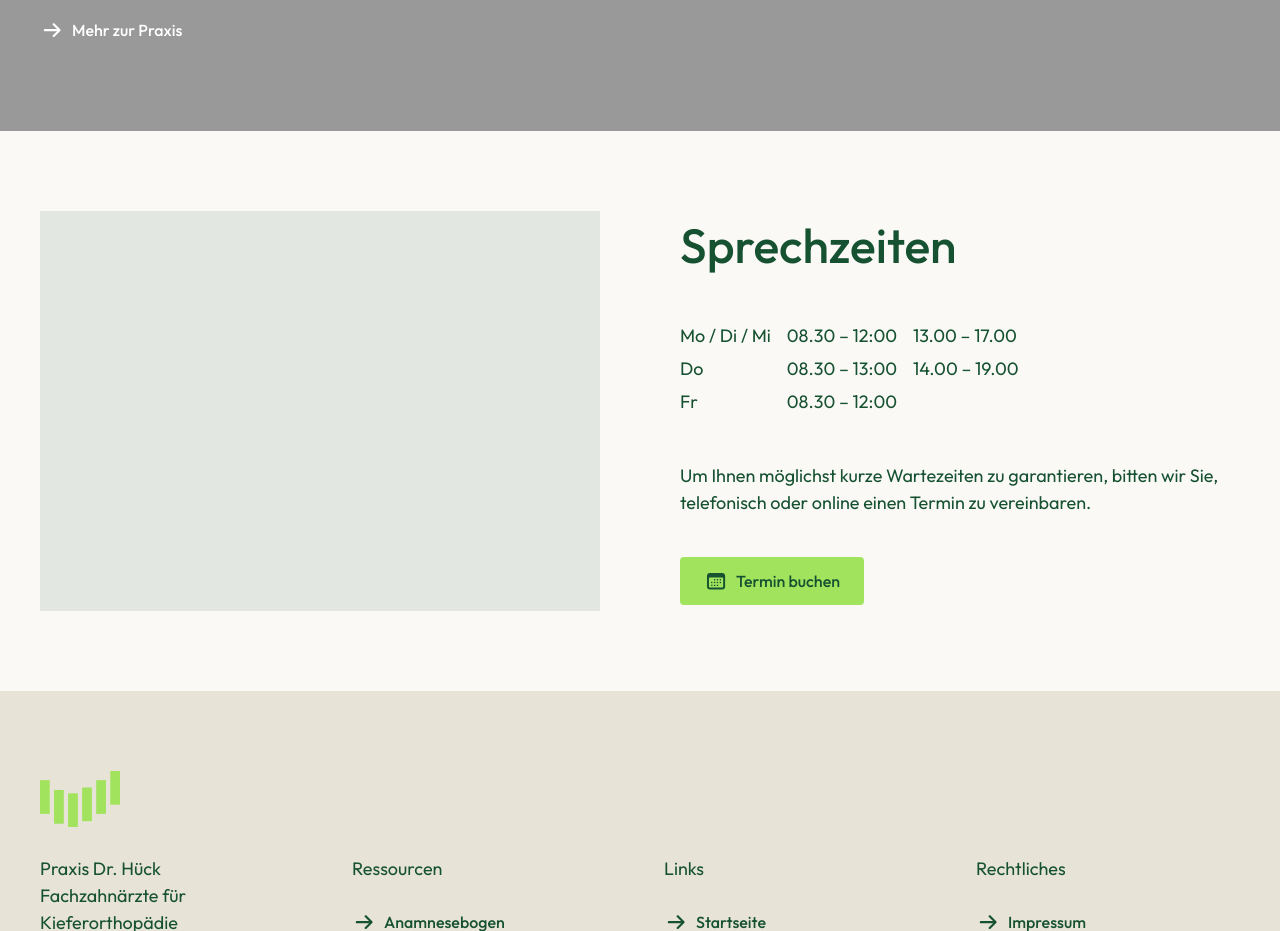
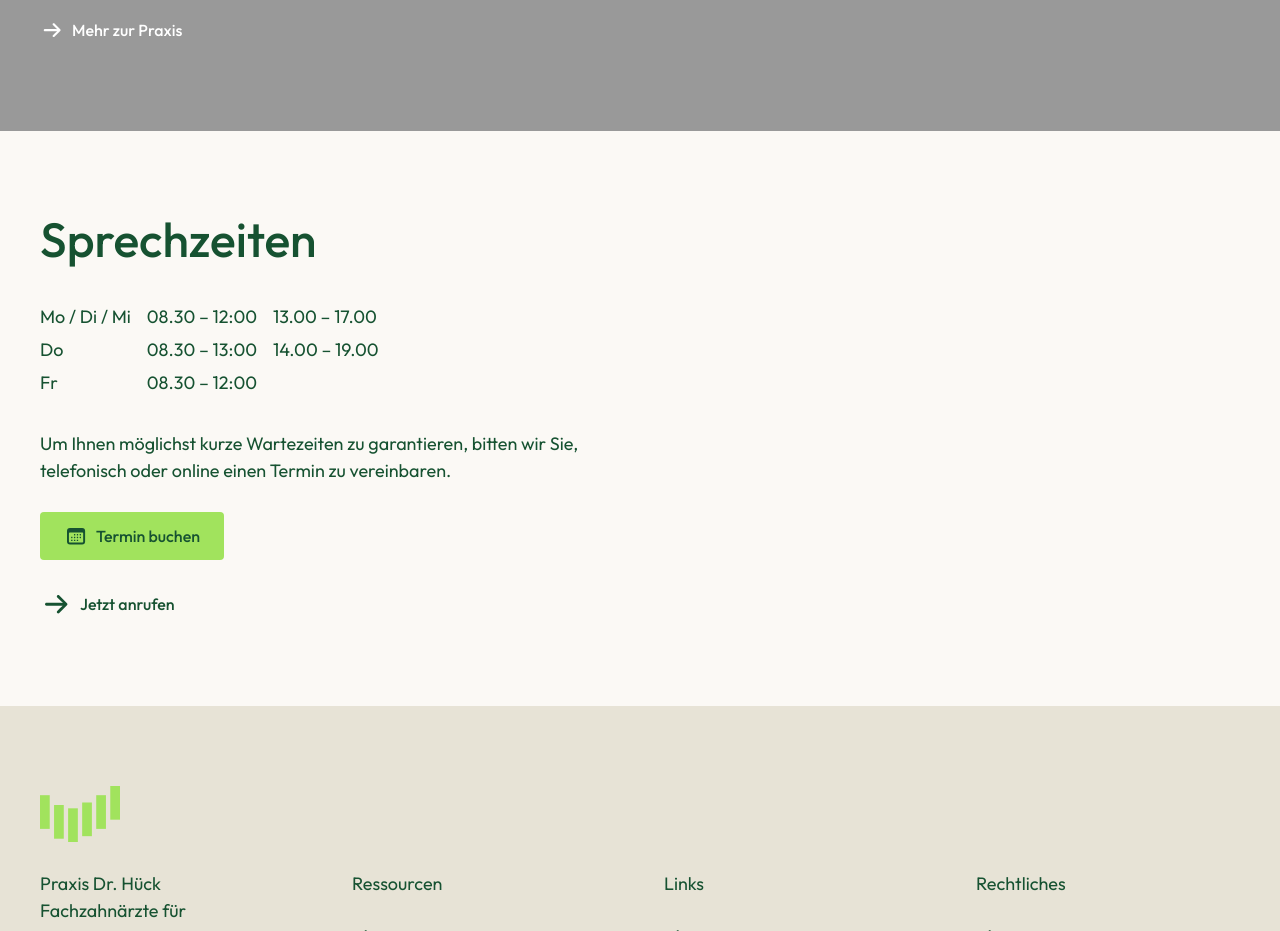
Before and after one commit to mstnwl/geradezaehne, a Next.js app: page / in a window 1280 px wide. Shown: the part 2340-3271 px from the top of the page. Built offline with nearby package versions, Linux system fonts and the light colour scheme.

Commit message:
fix: hide the empty Sprechzeiten image and show the call link
Text sits in the left half on desktop and full width on mobile, on the bright beige. Jetzt anrufen shows under Termin buchen.

```diff
--- a/components/sprechzeiten.tsx
+++ b/components/sprechzeiten.tsx
@@ -60,12 +60,14 @@ function PhoneLink({ href, label }: { href: string; label: string }) {
 }
 
 export function Sprechzeiten({ sprechzeiten }: { sprechzeiten: SprechzeitenContent }) {
+  const column = sprechzeiten.image ? "lg:col-start-2" : "lg:col-start-1";
+
   return (
-    <Reveal className="px-gutter py-20">
+    <Reveal className="bg-background px-gutter py-20">
       <div className="mx-auto grid max-w-column gap-nav lg:grid-cols-2 lg:items-center lg:gap-x-20">
-        <h2 className="text-headline text-ink lg:col-start-2">{sprechzeiten.headline}</h2>
-        <div className="relative aspect-[7/5] w-full overflow-hidden bg-ink/10 lg:col-start-1 lg:row-span-4 lg:row-start-1">
-          {sprechzeiten.image ? (
+        <h2 className={`text-headline text-ink ${column}`}>{sprechzeiten.headline}</h2>
+        {sprechzeiten.image ? (
+          <div className="relative aspect-[7/5] w-full overflow-hidden bg-white lg:col-start-1 lg:row-span-5 lg:row-start-1">
             <Image
               src={sprechzeiten.image.src}
               alt={sprechzeiten.image.alt}
@@ -73,9 +75,9 @@ export function Sprechzeiten({ sprechzeiten }: { sprechzeiten: SprechzeitenConte
               sizes="(min-width: 64rem) 35rem, 100vw"
               className="object-cover"
             />
-          ) : null}
-        </div>
-        <div className="w-max justify-self-start lg:col-start-2">
+          </div>
+        ) : null}
+        <div className={`w-max justify-self-start ${column}`}>
           <table className="hours-table text-left text-base leading-normal text-ink lg:text-[18px]">
             <tbody>
               {sprechzeiten.hours.map((row) => (
@@ -90,13 +92,13 @@ export function Sprechzeiten({ sprechzeiten }: { sprechzeiten: SprechzeitenConte
             </tbody>
           </table>
         </div>
-        <p className="text-base leading-normal font-normal text-ink lg:col-start-2 lg:text-[18px]">
+        <p className={`text-base leading-normal font-normal text-ink lg:text-[18px] ${column}`}>
           {sprechzeiten.body}
         </p>
-        <div className="justify-self-start lg:col-start-2">
+        <div className={`justify-self-start ${column}`}>
           <BookingButton href={sprechzeiten.bookingHref} label={sprechzeiten.bookingLabel} />
         </div>
-        <div className="justify-self-start lg:hidden">
+        <div className={`justify-self-start ${column}`}>
           <PhoneLink href={sprechzeiten.phoneHref} label={sprechzeiten.phoneLabel} />
         </div>
       </div>
```
